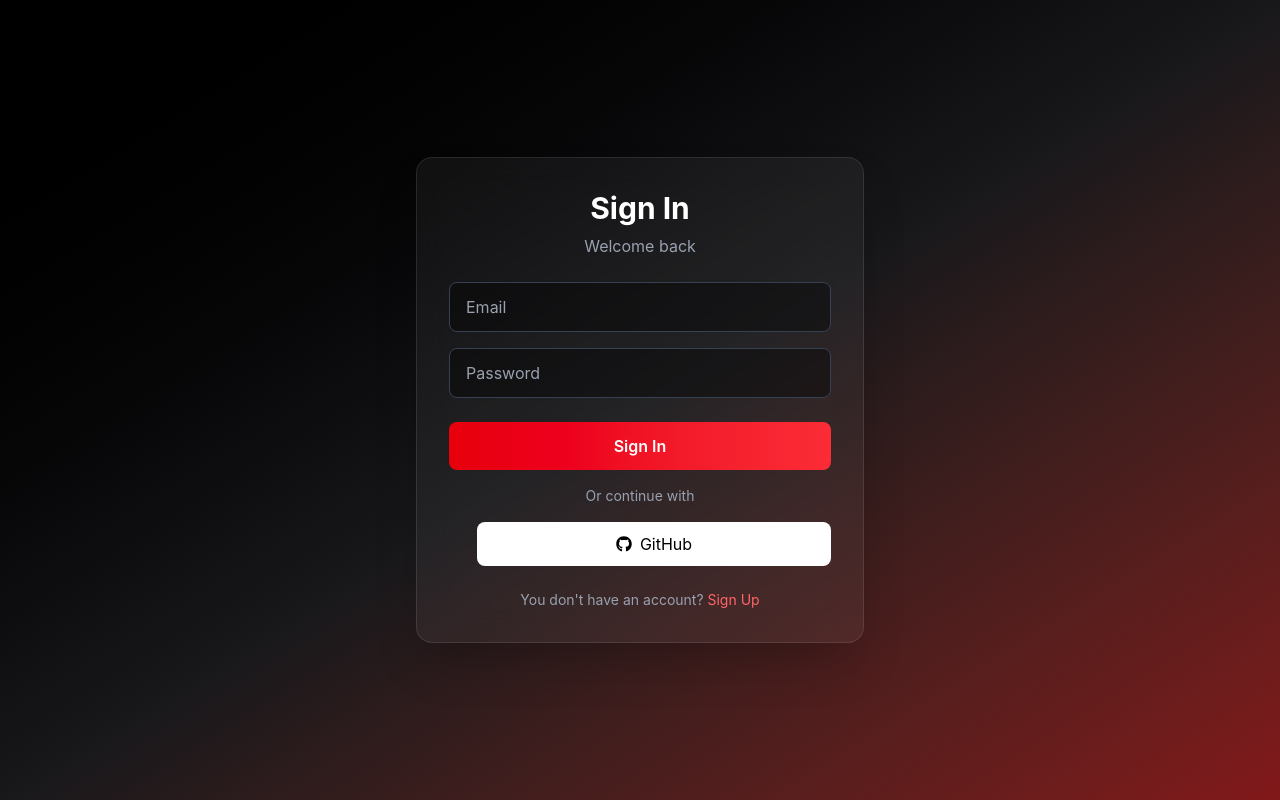
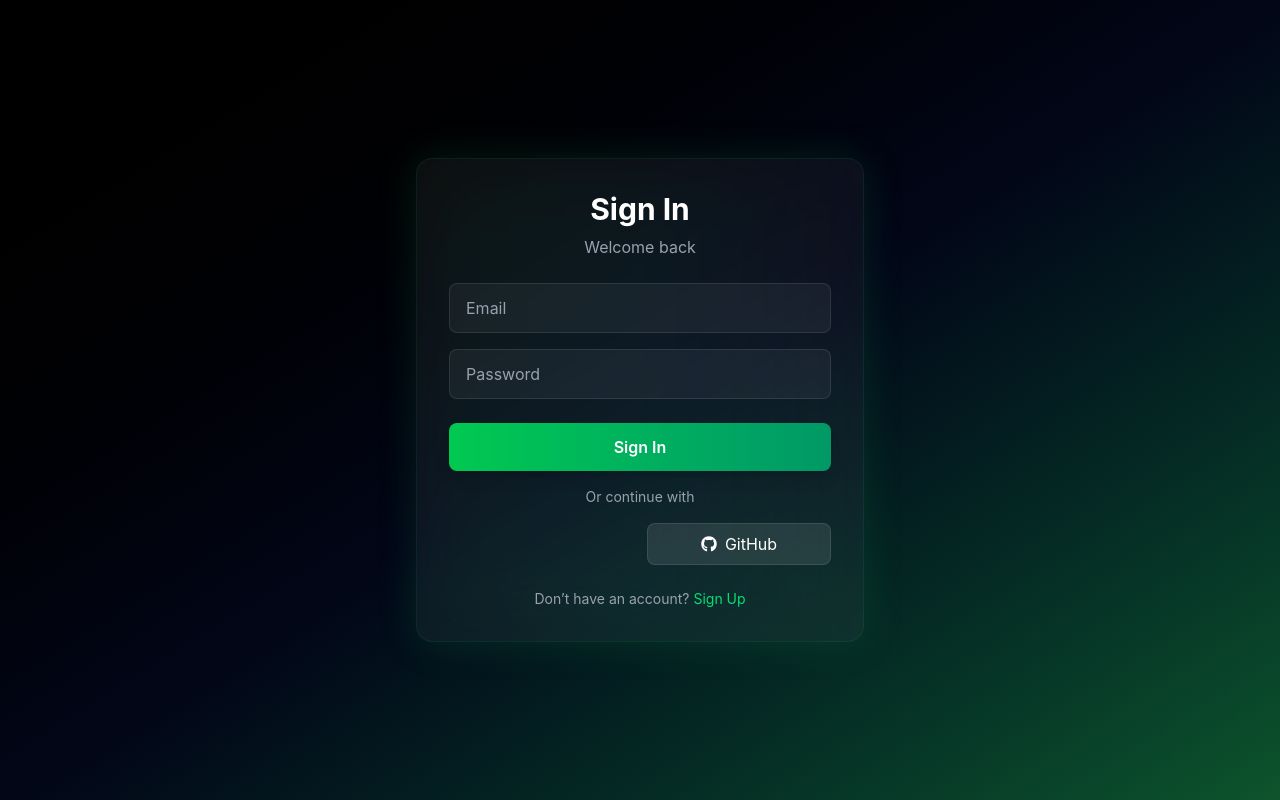
Before and after one commit to Manav948/DevPulse, a React app in the folder frontend/: page /signin in a window 1280 px wide. Built offline with nearby package versions, Linux system fonts and the light colour scheme; no server answers; the HTML template or start-up script is replaced by a standard one.

Commit message:
update signin & signup page theme

```diff
--- a/frontend/src/pages/auth/SignIn.jsx
+++ b/frontend/src/pages/auth/SignIn.jsx
@@ -40,7 +40,6 @@ const SignIn = () => {
     }
   };
 
-
   const handleGithubLogin = () => {
     const clientId = import.meta.env.VITE_GITHUB_CLIENT_ID;
     const redirectUri = `${window.location.origin}/github/callback`;
@@ -49,23 +48,35 @@ const SignIn = () => {
   };
 
   return (
-    <div className="flex items-center justify-center min-h-screen bg-linear-to-br from-black via-zinc-900 to-red-900 px-4">
-      <div className="w-full max-w-md bg-white/5 backdrop-blur-lg border border-white/10 rounded-2xl p-8 shadow-2xl">
-        <h2 className="text-3xl font-bold text-white text-center">
+    <div className="flex items-center justify-center min-h-screen
+      bg-linear-to-br from-black via-[#020617] to-green-900 px-4">
+
+      <div className="w-full max-w-md bg-white/5 backdrop-blur-xl border border-green-500/10
+        rounded-2xl p-8 shadow-[0_0_40px_rgba(34,197,94,0.15)] relative overflow-hidden">
+
+        <div className="absolute inset-0
+          bg-linear-to-r from-green-500/10 via-emerald-400/10 to-transparent
+          blur-2xl opacity-50" />
+
+        <h2 className="text-3xl font-bold text-white text-center z-10 relative">
           Sign In
         </h2>
-        <p className="text-gray-400 text-center mt-2 mb-6">
+
+        <p className="text-gray-400 text-center mt-2 mb-6 relative z-10">
           Welcome back
         </p>
 
-        <form onSubmit={handleSubmit}>
+        <form onSubmit={handleSubmit} className="relative z-10">
+
           <input
             type="email"
             name="email"
             placeholder="Email"
             onChange={handleChange}
             required
-            className="w-full mb-4 px-4 py-3 rounded-lg bg-black/40 border border-gray-700 text-white placeholder-gray-400 focus:outline-none focus:ring-2 focus:ring-red-500"
+            className="w-full mb-4 px-4 py-3 rounded-lg bg-white/5 border border-white/10
+              text-white placeholder-gray-400 focus:outline-none focus:ring-2 focus:ring-green-500
+              transition"
           />
 
           <input
@@ -74,13 +85,17 @@ const SignIn = () => {
             placeholder="Password"
             onChange={handleChange}
             required
-            className="w-full mb-6 px-4 py-3 rounded-lg bg-black/40 border border-gray-700 text-white placeholder-gray-400 focus:outline-none focus:ring-2 focus:ring-red-500"
+            className="w-full mb-6 px-4 py-3 rounded-lg bg-white/5 border border-white/10
+              text-white placeholder-gray-400 focus:outline-none focus:ring-2 focus:ring-green-500
+              transition"
           />
 
           <button
             type="submit"
             disabled={loading}
-            className="w-full py-3 rounded-lg bg-linear-to-r from-red-600 to-red-500 hover:from-red-700 hover:to-red-600 transition flex items-center justify-center font-semibold text-white mb-4"
+            className="w-full py-3 rounded-lg bg-linear-to-r from-green-500 to-emerald-600
+              hover:from-green-600 hover:to-emerald-700 transition flex items-center justify-center
+              font-semibold text-white mb-4 shadow-lg"
           >
             {loading ? (
               <div className="w-5 h-5 border-2 border-white border-t-transparent rounded-full animate-spin"></div>
@@ -90,17 +105,14 @@ const SignIn = () => {
           </button>
         </form>
 
-        <div className="relative flex items-center justify-center mb-4">
-          <div className="absolute inset-0 flex items-center">
+        <div className="relative flex items-center justify-center mb-4 z-10">
+          <span className="px-4 text-sm text-gray-400 relative">
+            Or continue with
+          </span>
         </div>
 
-          <div className="relative  px-4 text-sm text-gray-400">
-            Or continue with
-          </div>
-        </div>
-
-        <div className="flex space-x-2 space-y-1 mb-6 gap-5">
-
+        <div className="flex gap-4 mb-6 z-10 relative">
+          <div className="flex-1">
             <GoogleLogin
               onSuccess={async (credentialResponse) => {
                 try {
@@ -113,29 +125,32 @@ const SignIn = () => {
                   navigate("/dashboard");
 
                 } catch (error) {
-                console.log("Google auth error:", error);
                   toast.error("Google login failed");
                 }
               }}
-
-            onError={() => {
-              toast.error("Google login failed");
-            }}
+              onError={() => toast.error("Google login failed")}
             />
+          </div>
 
           <button
             onClick={handleGithubLogin}
-            className="w-full rounded-lg bg-white text-black hover:bg-white/80 transition flex items-center justify-center  border border-white/10 cursor-pointer"
+            className="flex-1 py-2 rounded-lg
+              bg-white/10 text-white
+              hover:bg-white/20 transition
+              flex items-center justify-center gap-2
+              border border-white/10"
           >
-            <FaGithub className="mr-2" /> GitHub
+            <FaGithub /> GitHub
           </button>
 
         </div>
-        <p className="text-gray-400 text-sm text-center">
-          You don't have an account?{" "}
+
+        {/* Footer */}
+        <p className="text-gray-400 text-sm text-center relative z-10">
+          Don’t have an account?{" "}
           <span
             onClick={() => navigate("/signup")}
-            className="text-red-400 hover:text-red-300 cursor-pointer"
+            className="text-green-400 hover:text-green-300 cursor-pointer"
           >
             Sign Up
           </span>
--- a/frontend/src/pages/auth/SignUp.jsx
+++ b/frontend/src/pages/auth/SignUp.jsx
@@ -33,7 +33,6 @@ const SignUp = () => {
       toast.success("Signup successful");
       navigate("/signin");
     } catch (error) {
-      console.log("Signup error:", error);
       toast.error("Signup failed");
     } finally {
       setLoading(false);
@@ -50,17 +49,25 @@ const SignUp = () => {
   };
 
   return (
-    <div className="flex items-center justify-center min-h-screen bg-linear-to-br from-black via-zinc-900 to-red-900 px-4">
-      <div className="w-full max-w-md bg-white/5 backdrop-blur-lg border border-white/10 rounded-2xl p-8 shadow-2xl">
-        <h2 className="text-3xl font-bold text-white text-center">
+    <div className="flex items-center justify-center min-h-screen
+      bg-linear-to-br from-black via-[#020617] to-green-900 px-4">
+
+      <div className="w-full max-w-md bg-white/10 backdrop-blur-xl border border-green-500/10
+        rounded-2xl p-8 shadow-[0_0_60px_rgba(34,197,94,0.12)] relative overflow-hidden">
+
+        <div className="absolute inset-0
+          bg-linear-to-r from-green-500/20 via-emerald-400/10 to-transparent
+          blur-3xl opacity-40" />
+
+        <h2 className="text-3xl font-bold text-white text-center relative z-10">
           Create Account
         </h2>
 
-        <p className="text-gray-400 text-center mt-2 mb-6">
-          Start your coding journey
+        <p className="text-gray-400 text-center mt-2 mb-6 relative z-10">
+          Start monitoring your services
         </p>
 
-        <form onSubmit={handleSubmit}>
+        <form onSubmit={handleSubmit} className="relative z-10">
 
           <input
             type="text"
@@ -68,7 +75,9 @@ const SignUp = () => {
             placeholder="Username"
             onChange={handleChange}
             required
-            className="w-full mb-4 px-4 py-3 rounded-lg bg-black/40 border border-gray-700 text-white placeholder-gray-400 focus:outline-none focus:ring-2 focus:ring-red-500"
+            className="w-full mb-4 px-4 py-3 rounded-lg bg-[#020617]/60 border border-green-500/10
+              text-white placeholder-gray-500 focus:outline-none focus:ring-2 focus:ring-green-500/50
+              focus:border-green-400/30 transition"
           />
 
           <input
@@ -77,7 +86,9 @@ const SignUp = () => {
             placeholder="Email"
             onChange={handleChange}
             required
-            className="w-full mb-4 px-4 py-3 rounded-lg bg-black/40 border border-gray-700 text-white placeholder-gray-400 focus:outline-none focus:ring-2 focus:ring-red-500"
+            className="w-full mb-4 px-4 py-3 rounded-lg bg-[#020617]/60 border border-green-500/10
+              text-white placeholder-gray-500 focus:outline-none focus:ring-2 focus:ring-green-500/50
+              focus:border-green-400/30 transition"
           />
 
           <input
@@ -86,13 +97,17 @@ const SignUp = () => {
             placeholder="Password"
             onChange={handleChange}
             required
-            className="w-full mb-6 px-4 py-3 rounded-lg bg-black/40 border border-gray-700 text-white placeholder-gray-400 focus:outline-none focus:ring-2 focus:ring-red-500"
+            className="w-full mb-6 px-4 py-3 rounded-lg bg-[#020617]/60 border border-green-500/10
+              text-white placeholder-gray-500 focus:outline-none focus:ring-2 focus:ring-green-500/50
+              focus:border-green-400/30 transition"
           />
 
           <button
             type="submit"
             disabled={loading}
-            className="w-full py-3 rounded-lg bg-linear-to-r from-red-600 to-red-500 hover:from-red-700 hover:to-red-600 transition flex items-center justify-center font-semibold text-white mb-4"
+            className="w-full py-3 rounded-lg bg-linear-to-r from-green-500 to-emerald-600
+              hover:from-green-600 hover:to-emerald-700 transition flex items-center justify-center
+              font-semibold text-white mb-4 shadow-[0_0_20px_rgba(34,197,94,0.25)]"
           >
             {loading ? (
               <div className="w-5 h-5 border-2 border-white border-t-transparent rounded-full animate-spin"></div>
@@ -100,20 +115,17 @@ const SignUp = () => {
               "Create Account"
             )}
           </button>
-
         </form>
 
-        <div className="relative flex items-center justify-center mb-4">
-          <div className="absolute inset-0 flex items-center">
+        <div className="relative flex items-center justify-center mb-4 z-10">
+          <span className=" px-4 text-sm text-gray-500 relative">
+            Or continue with
+          </span>
         </div>
 
-          <div className="relative px-4 text-sm text-gray-400">
-            Or continue with
-          </div>
-        </div>
+        <div className="flex gap-4 mb-6 relative z-10">
 
-        <div className="flex space-x-2 space-y-1 mb-6 gap-5">
-
+          <div className="flex-1">
             <GoogleLogin
               onSuccess={async (credentialResponse) => {
                 try {
@@ -126,30 +138,31 @@ const SignUp = () => {
                   navigate("/dashboard");
 
                 } catch (error) {
-                console.log("Google auth error:", error);
                   toast.error("Google login failed");
                 }
               }}
-
-            onError={() => {
-              toast.error("Google login failed");
-            }}
+              onError={() => toast.error("Google login failed")}
             />
+          </div>
 
           <button
             onClick={handleGithubLogin}
-            className="w-full rounded-lg bg-white text-black hover:bg-white/80 transition flex items-center justify-center  border border-white/10 cursor-pointer"
+            className="flex-1 py-2 rounded-lg
+              bg-[#020617]/60 text-gray-200
+              hover:bg-[#020617]/80 transition
+              flex items-center justify-center gap-2
+              border border-green-500/10"
           >
-            <FaGithub className="mr-2" /> GitHub
+            <FaGithub /> GitHub
           </button>
 
         </div>
 
-        <p className="text-gray-400 text-sm text-center">
+        <p className="text-gray-400 text-sm text-center relative z-10">
           Already have an account?{" "}
           <span
             onClick={() => navigate("/signin")}
-            className="text-red-400 hover:text-red-300 cursor-pointer"
+            className="text-green-400 hover:text-green-300 cursor-pointer"
           >
             Sign In
           </span>
```
Lines whose indentation alone changed are shown as unchanged.
